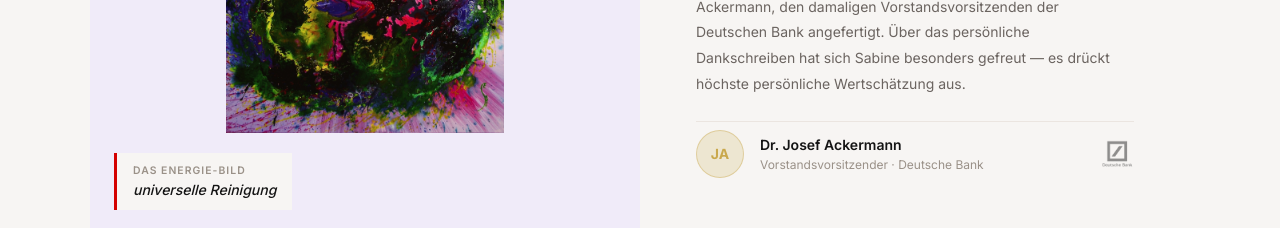
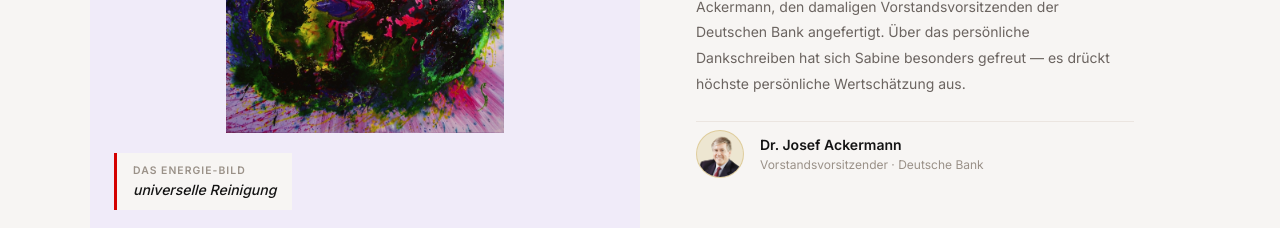
Before and after one commit to hamzaq453/salt, a Next.js app: page / in a window 1280 px wide. Shown: the part 7820-8048 px from the top of the page. Built offline with nearby package versions, Linux system fonts and the light colour scheme.

Commit message:
Update AckermannReview component to include an image of Dr. Josef Ackermann and remove the Deutsche Bank logo placeholder.

```diff
--- a/components/sections/AckermannReview.tsx
+++ b/components/sections/AckermannReview.tsx
@@ -110,10 +110,14 @@ export default function AckermannReview() {
             </p>
 
             <div className="flex items-center gap-4 border-t border-salt-greige/40 pt-2">
-              <div className="flex h-12 w-12 shrink-0 items-center justify-center rounded-full border border-salt-gold/40 bg-salt-gold/20">
-                <span className="font-sans text-sm font-bold text-salt-gold">
-                  JA
-                </span>
+              <div className="relative h-12 w-12 shrink-0 overflow-hidden rounded-full border border-salt-gold/40 bg-salt-gold/20">
+                <Image
+                  src="/Joseph.png"
+                  alt="Dr. Josef Ackermann"
+                  fill
+                  className="object-cover"
+                  sizes="48px"
+                />
               </div>
 
               <div className="flex flex-col gap-0.5">
@@ -124,18 +128,6 @@ export default function AckermannReview() {
                   Vorstandsvorsitzender · Deutsche Bank
                 </p>
               </div>
-
-              <div className="ml-auto">
-                <div className="relative h-7 w-[90px] grayscale opacity-50">
-                  <Image
-                    src="/companies/deutsche bank transparent.png"
-                    alt="Deutsche Bank"
-                    fill
-                    className="object-contain object-right"
-                    sizes="90px"
-                  />
-                </div>
-              </div>
             </div>
           </div>
         </div>
```
Also changed, not shown: public/Joseph.png (added).
